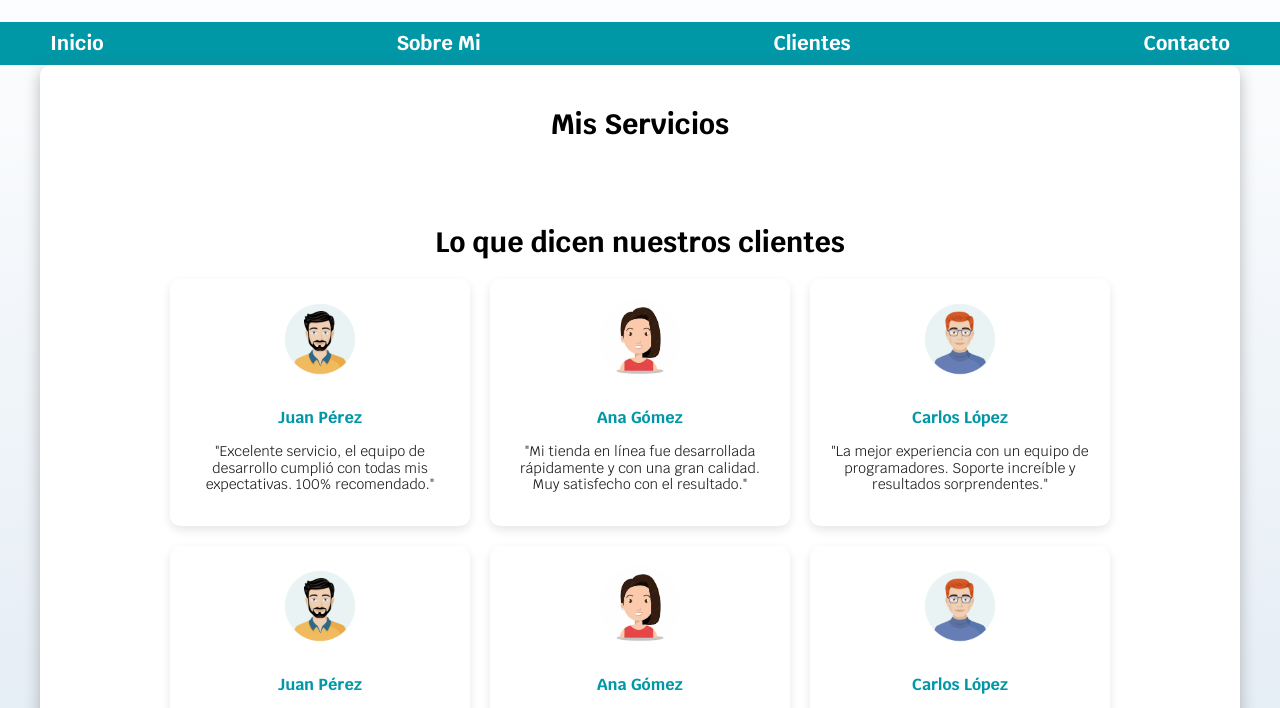
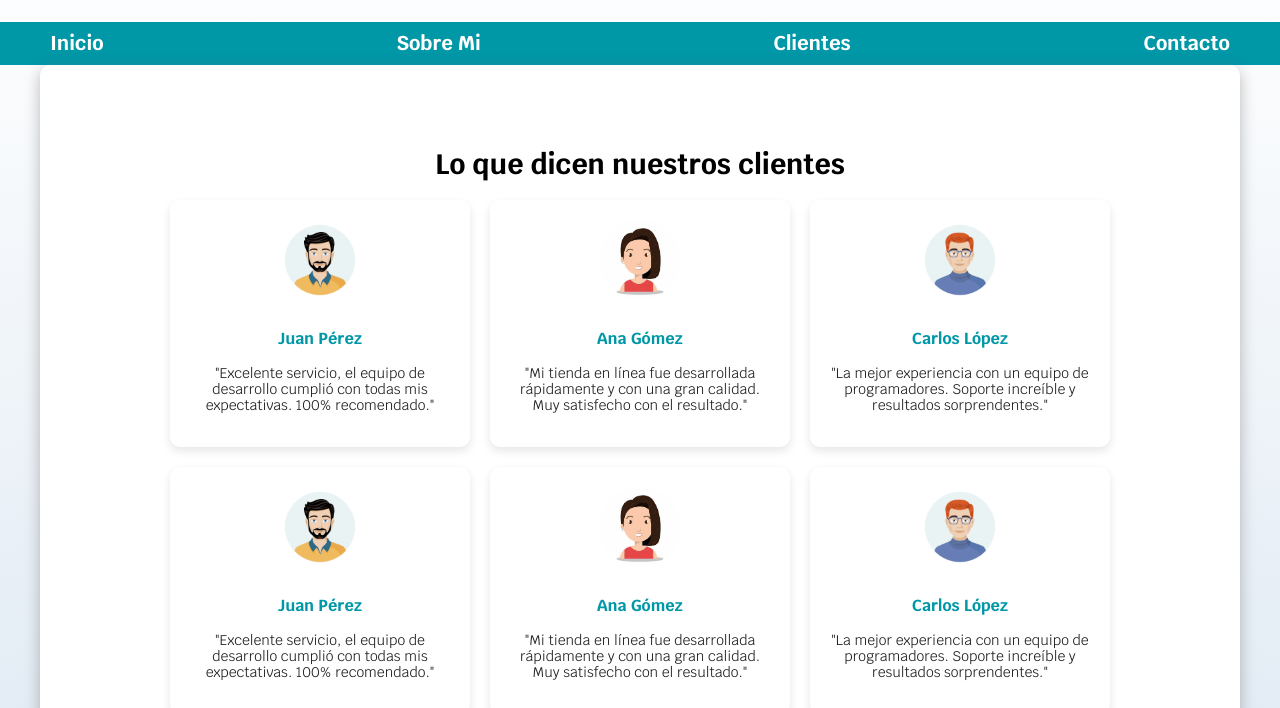
Before and after one commit to HUGO25102005/ActividadFreelancer_1, a plain HTML site: page clientes.html in a window 1280 px wide. Shown: the part 73-781 px from the top of the page. Drawn offline with Linux system fonts and the light colour scheme.

Commit message:
correciones en textos

```diff
--- a/clientes.html
+++ b/clientes.html
@@ -27,8 +27,6 @@
     </div>
 
     <main class="contenedor sombra">
-        <h2>Mis Servicios</h2>
-
         <section class="clientes">
             <h2>Lo que dicen nuestros clientes</h2>
             <div class="testimonios">
```
